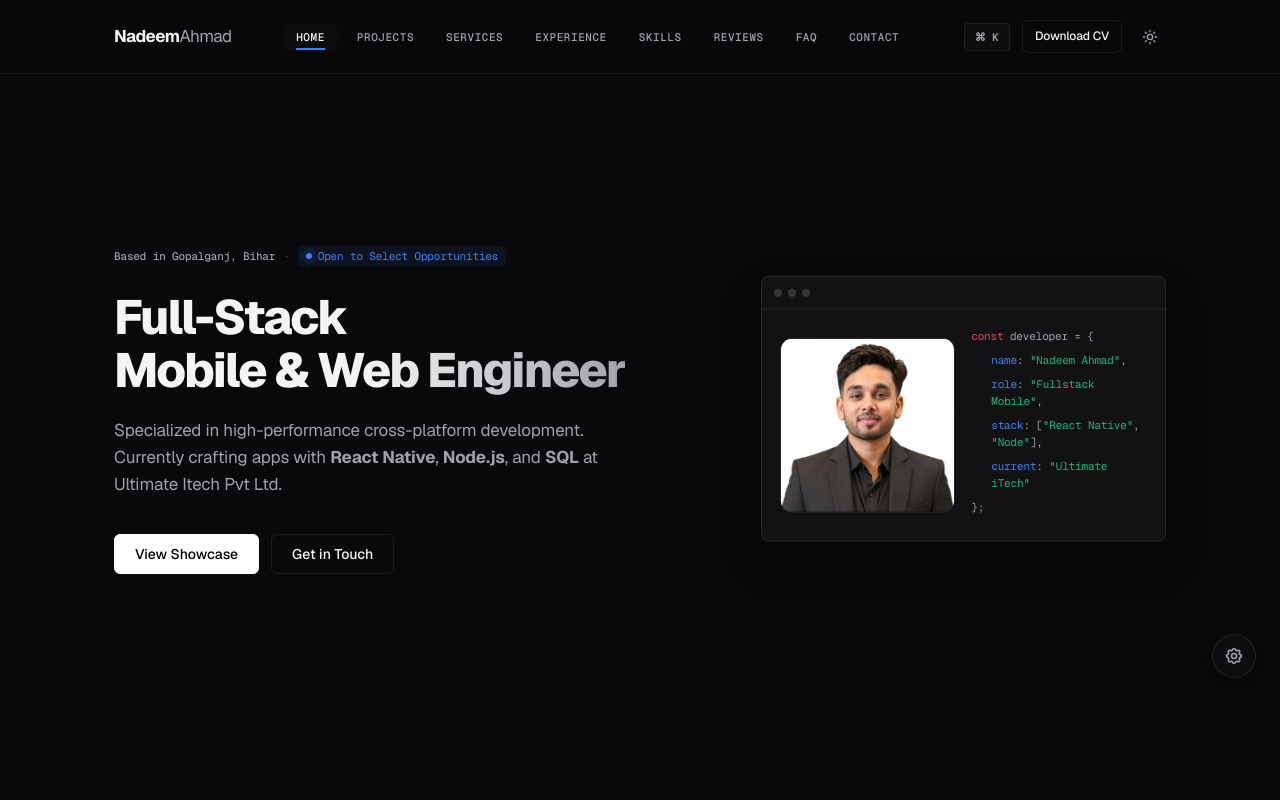
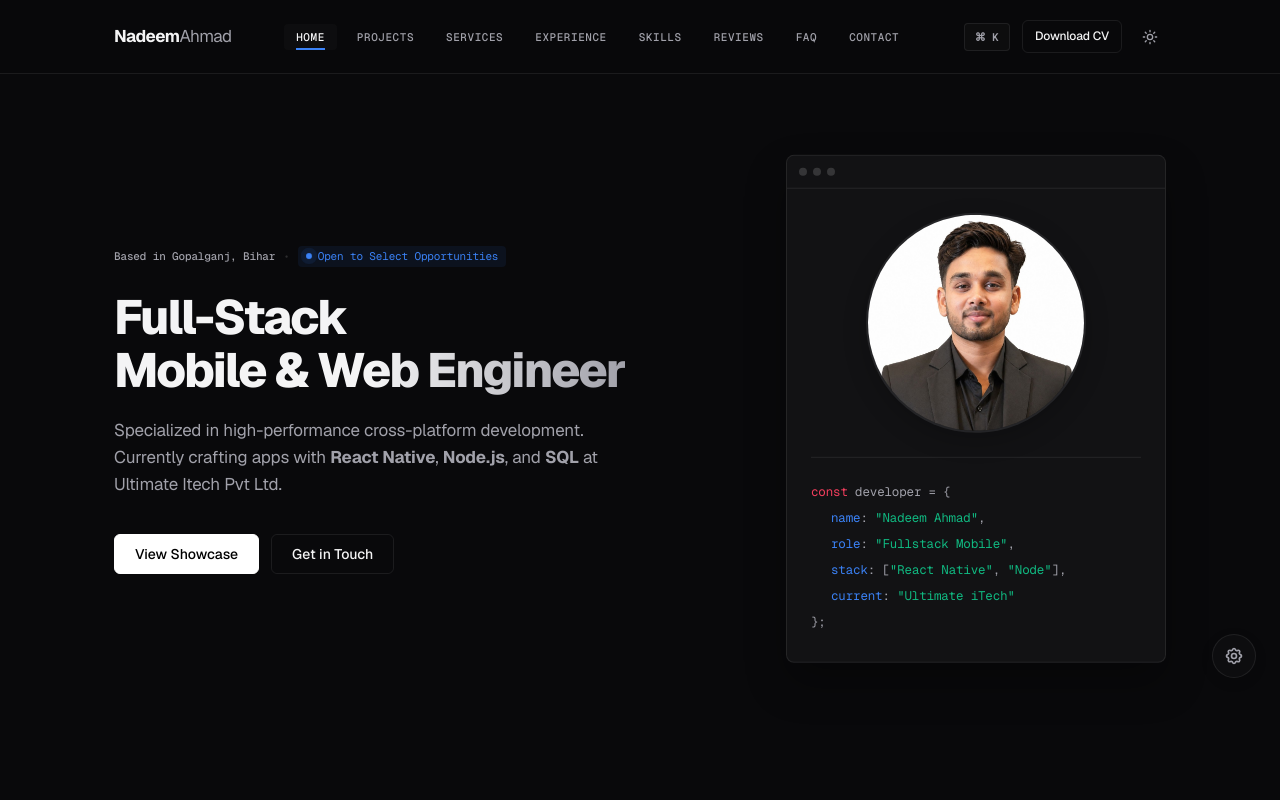
Before and after one commit to Nadeemahmad321/Nadeem-portfolio, a React (Vite) app in the folder frontend/: page / in a window 1280 px wide. Shown: the top 800 px of the page. Built offline with nearby package versions, Linux system fonts and the light colour scheme.

Commit message:
Optimize unified card to vertical layout with large profile avatar and divider

```diff
--- a/frontend/src/components/Hero.jsx
+++ b/frontend/src/components/Hero.jsx
@@ -38,6 +38,7 @@ export default function Hero({ scrollTo }) {
             <div className="profile-image-container mini-profile">
               <img src={profileImg} alt="Nadeem Ahmad" className="profile-img" />
             </div>
+            <div className="code-divider"></div>
             <div className="code-details">
               <div className="code-line"><span className="c-key">const</span> developer = &#123;</div>
               <div className="code-line indent"><span className="c-prop">name</span>: <span className="c-val">"Nadeem Ahmad"</span>,</div>
--- a/frontend/src/index.css
+++ b/frontend/src/index.css
@@ -387,12 +387,12 @@ section {
 }
 
 .tech-slate.unified-card {
-  max-width: 560px;
+  max-width: 380px;
 }
 
 .unified-card .slate-content {
-  padding: 18px;
-  font-size: 11px;
+  padding: 24px;
+  font-size: 12.5px;
 }
 
 [data-theme="light"] .tech-slate {
@@ -407,29 +407,37 @@ section {
 
 .unified-content {
   display: flex;
-  gap: 16px;
+  flex-direction: column;
+  gap: 20px;
   align-items: center;
 }
 
 .mini-profile {
-  width: 175px;
-  height: 175px;
+  width: 220px;
+  height: 220px;
   flex-shrink: 0;
-  border-radius: 12px;
-  box-shadow: none;
+  border-radius: 50%;
+  border: 2px solid var(--border);
+  box-shadow: 0 8px 24px rgba(0, 0, 0, 0.2);
+  overflow: hidden;
+  transition: all 0.3s ease;
 }
 
 .mini-profile:hover {
-  transform: none;
-  box-shadow: none;
-}
-
-@media (max-width: 768px) {
-  .unified-content {
-    flex-direction: column;
-    align-items: flex-start;
-    gap: 16px;
-  }
+  transform: scale(1.03);
+  border-color: var(--highlight);
+}
+
+.code-divider {
+  width: 100%;
+  height: 1px;
+  background: var(--border);
+  margin: 4px 0;
+}
+
+.code-details {
+  width: 100%;
+  text-align: left;
 }
 
 .slate-bar {
```
